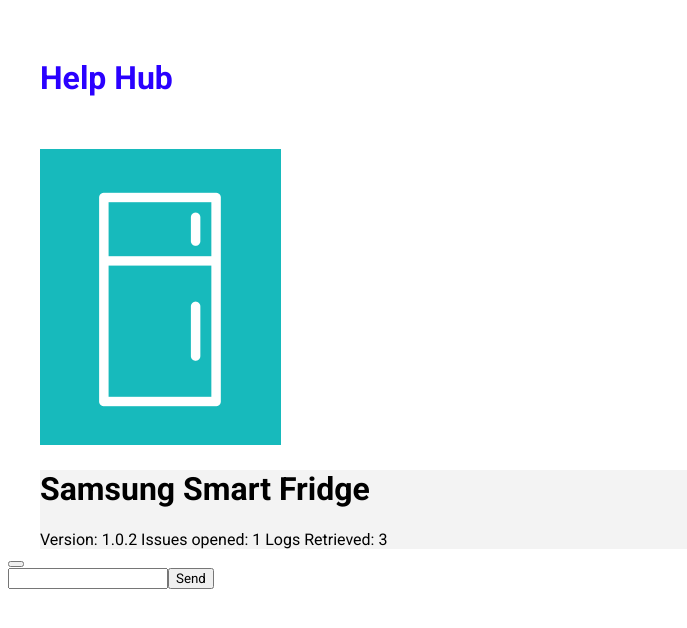
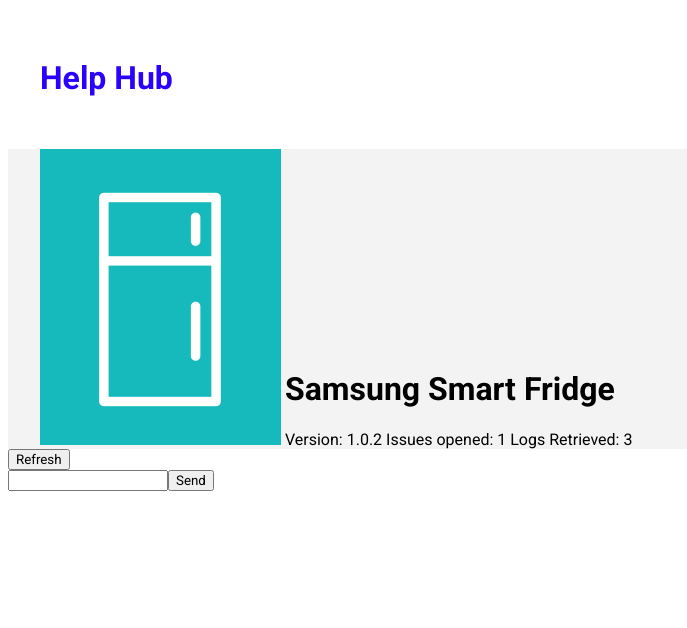
Before and after one commit to TheInvoker/CiscoHackathon, a website: page public/index.html in a window 1280 px wide. Shown: the whole page, without its empty margins (0-687 px from the left). Drawn offline with Linux system fonts and the light colour scheme; no server answers.

Commit message:
push your change

```diff
--- a/public/css/style.css
+++ b/public/css/style.css
@@ -16,6 +16,13 @@
 	color:#2a00ff;
 }
 
-.details {
+.hero {
 	background: #f3f3f3;
+	width:100%;
+	display:flex;
+	align-items:center;
 }
+
+.hero div {
+	display:inline-block;
+}
--- a/public/index.html
+++ b/public/index.html
@@ -38,7 +38,7 @@
 		</div>
 
 
-		<button id="refresh"></button>
+		<button id="refresh">Refresh</button>
 
 		<div id="chatbox">
 		</div>
```
